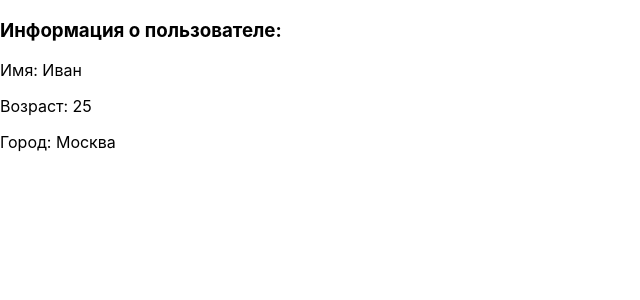
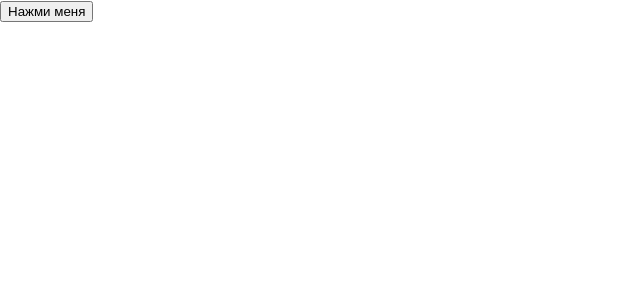
Before and after one commit to yaroslavagrebeneva/yasya_react_2025, a React (Create React App) app: page / in a window 1280 px wide. Shown: the top 300 px of the page, without its empty margins (0-640 px from the left). Built offline with nearby package versions, Linux system fonts and the light colour scheme.

Commit message:
Task 106: Implement Button component with children

```diff
--- a/src/App.js
+++ b/src/App.js
@@ -1,30 +1,23 @@
-import React, { useState } from 'react';
+import React from 'react';
 
-function UserInfo({ name, age, city }) {
+function Button({ children, onClick }) {
   return (
-    <div>
-      <h3>Информация о пользователе:</h3>
-      <p>Имя: {name}</p>
-      <p>Возраст: {age}</p>
-      <p>Город: {city}</p>
-    </div>
+    <button onClick={onClick}>
+      {children}
+    </button>
   );
 }
 
 function App() {
-  const [userData, setUserData] = useState({
-    name: 'Иван',
-    age: 25,
-    city: 'Москва'
-  });
+  const handleClick = () => {
+    alert('Кнопка нажата!');
+  };
 
   return (
     <div>
-      <UserInfo
-        name={userData.name}
-        age={userData.age}
-        city={userData.city}
-      />
+      <Button onClick={handleClick}>
+        Нажми меня
+      </Button>
     </div>
   );
 }
```
